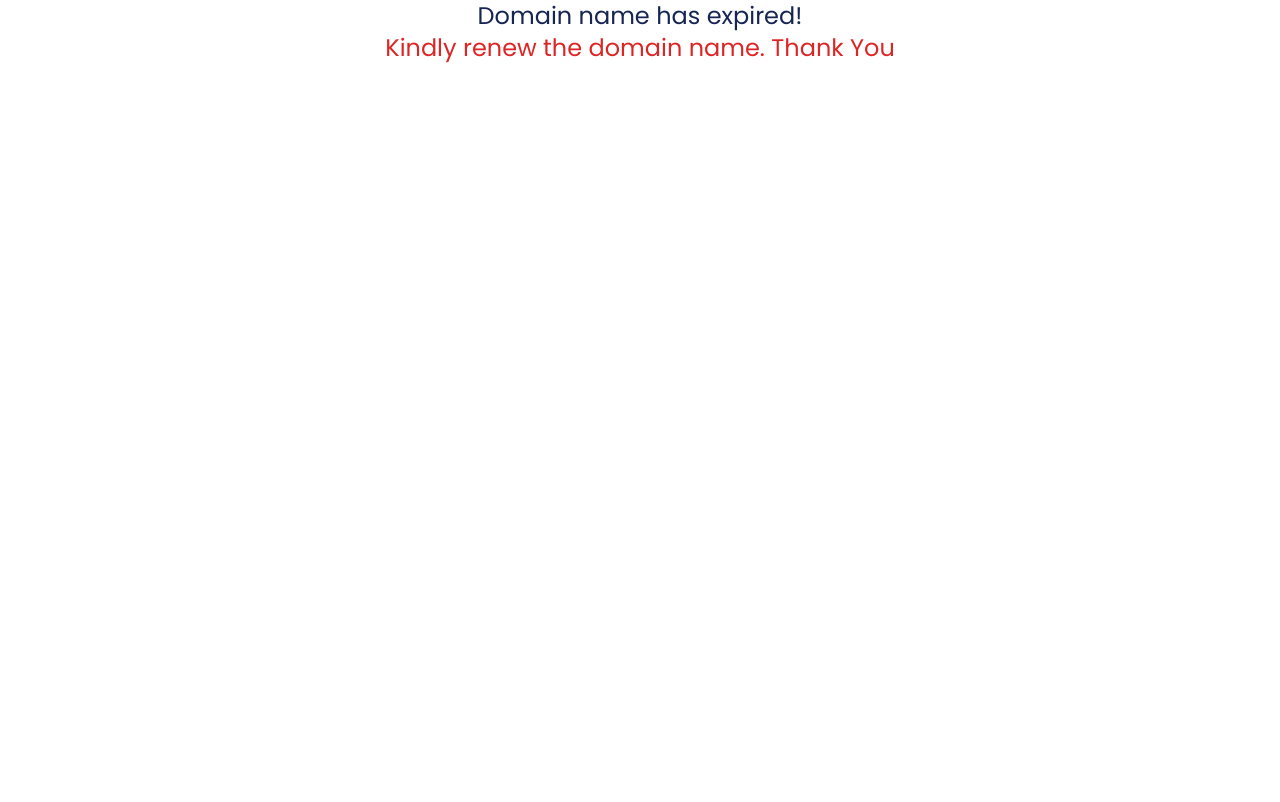
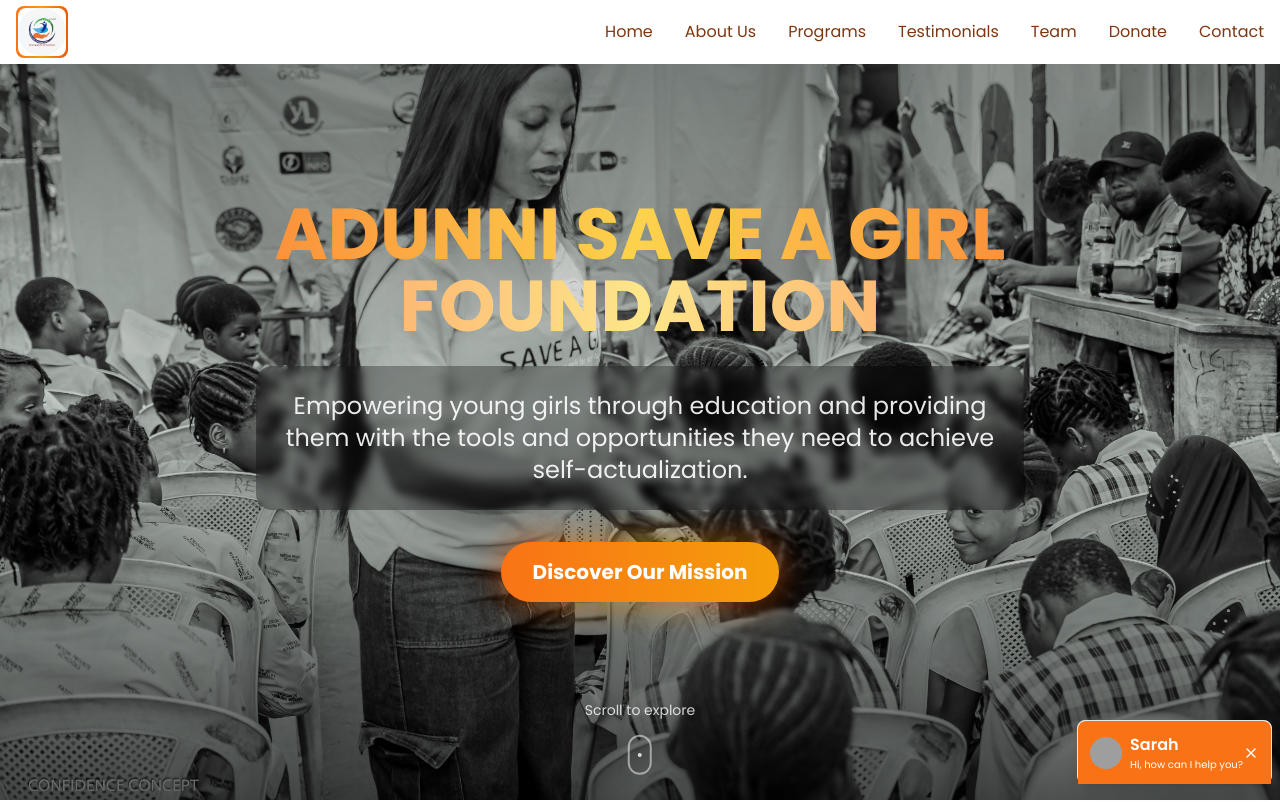
Before and after one commit to Michaelgnaho/save_the_girlChild, a React (Vite) app: page / in a window 1280 px wide. Shown: the top 802 px of the page. Built offline with nearby package versions, Linux system fonts and the light colour scheme; grey boxes are pictures that could not be loaded.

Commit message:
updated images in about page

```diff
--- a/src/App.jsx
+++ b/src/App.jsx
@@ -38,13 +38,7 @@
               </Helmet>
               <div className="overflow-x-clip">
                 <div className="bg-white">
-                  <h2 className="text-2xl text-blue-950 text-center">
-                    Domain name has expired! <br />
-                    <h3 className="text-red-600">
-                      Kindly renew the domain name. Thank You
-                    </h3>
-                  </h2>
-                  {/* <NavBar />
+                  <NavBar />
                   <Home />
                   <About />
                   <Project />
@@ -54,7 +48,7 @@
                   <Contact />
                   <Newsletter />
                   <FAQ />
-                  <Footer /> */}
+                  <Footer />
                 </div>
               </div>
             </>
```
